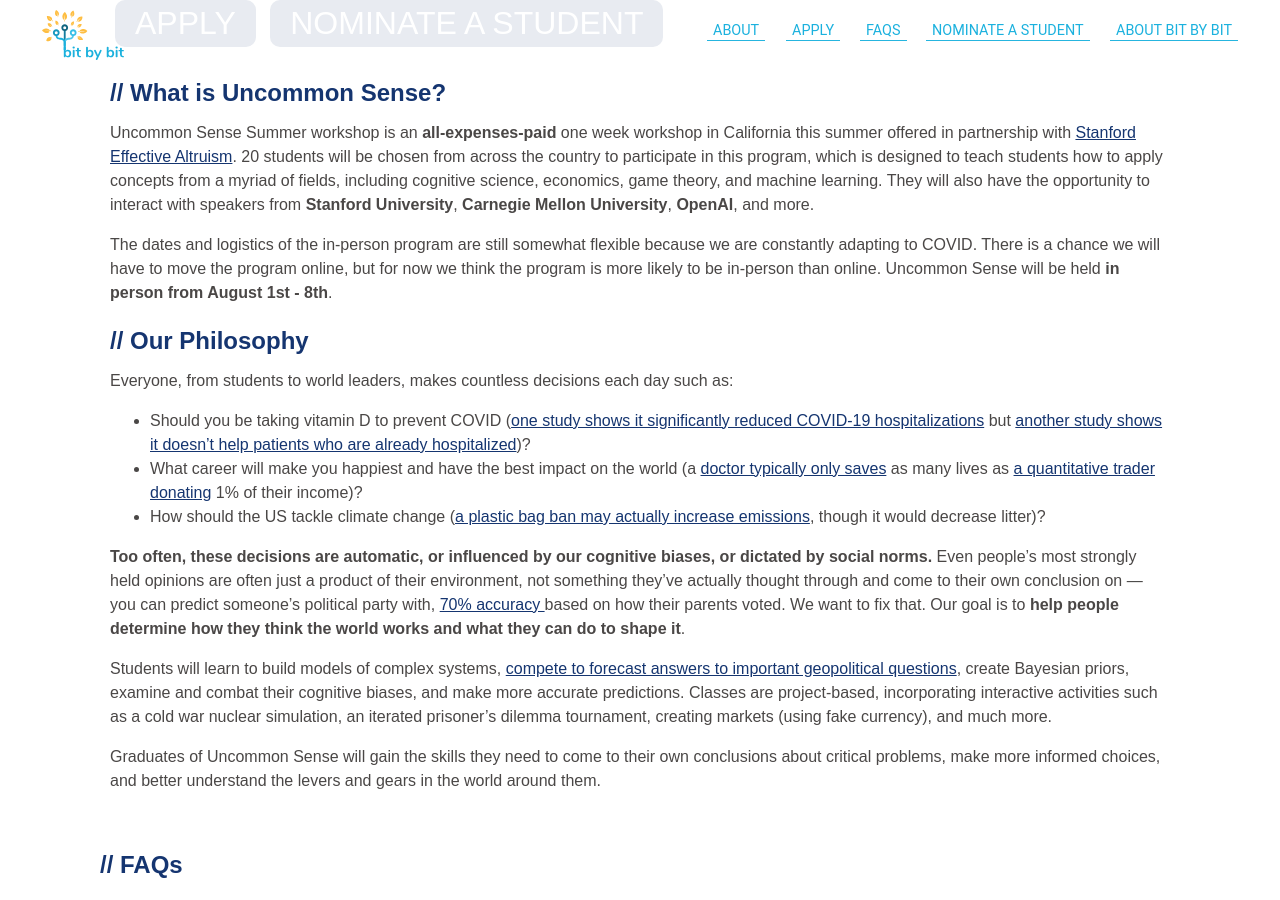
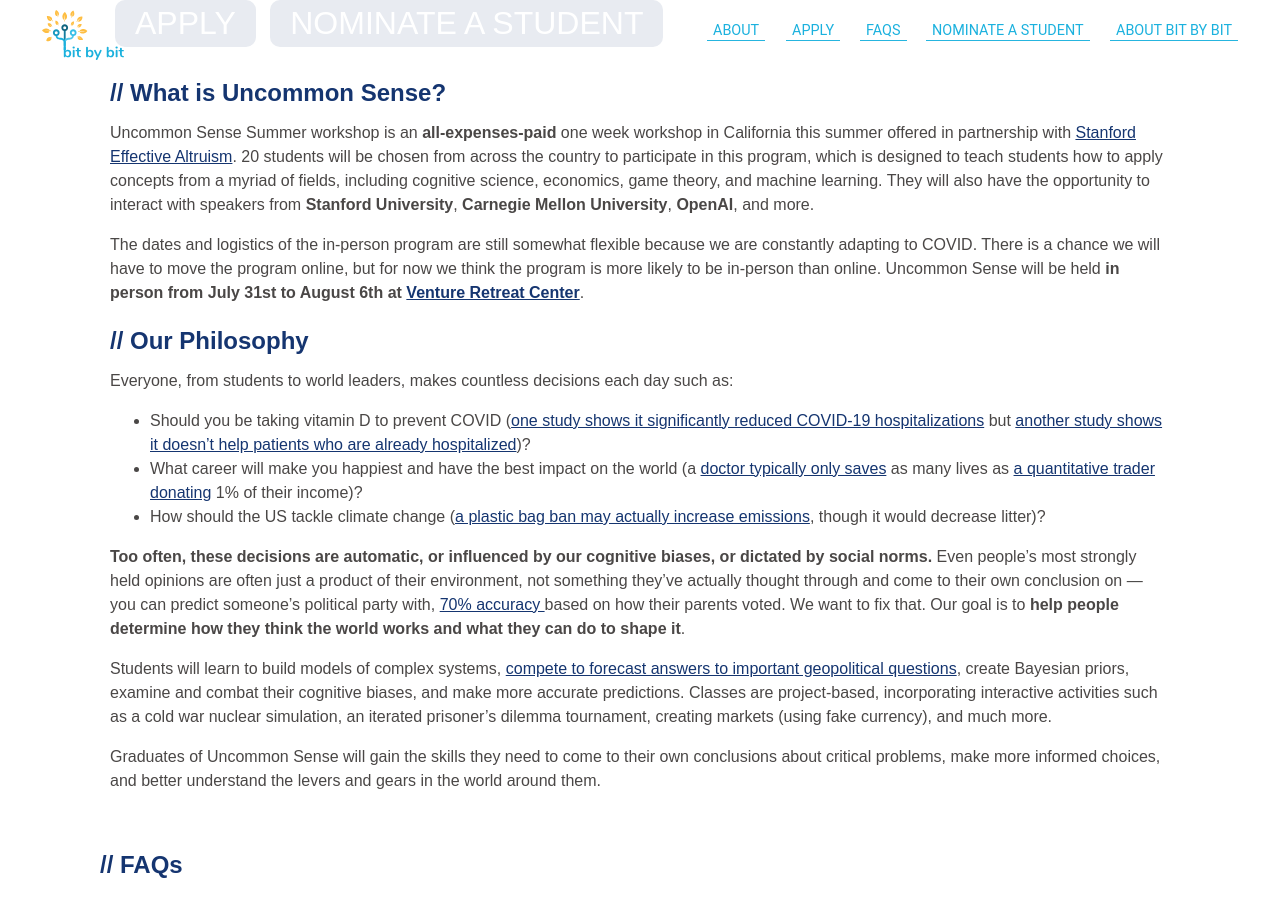
Before and after one commit to bit-by-bit-coding/bxb-website, a Jekyll site: the page built from uncommonsenseseminar.html, in a window 1280 px wide and 900 px high, scrolled down 813 px. Built offline with Jekyll 4.4.1, drawn with Linux system fonts in a browser that asks for light colours; nearby versions of some CDN libraries; some web fonts are replaced.

Commit message:
update location and date

```diff
--- a/uncommonsenseseminar.html
+++ b/uncommonsenseseminar.html
@@ -47,7 +47,8 @@
                 adapting to COVID. There is a chance we will have to move the program online, but for now we think the
                 program is more likely to be in-person than online.
 
-                Uncommon Sense will be held <strong>in person from August 1st - 8th</strong>.
+                Uncommon Sense will be held <strong>in person from July 31st to August 6th at
+                    <a href="https://www.ventureretreat.org/accommodations">Venture Retreat Center</a></strong>.
             </p>
             <h3>Our Philosophy</h3>
             <p> Everyone, from students to world leaders, makes countless decisions each
```
